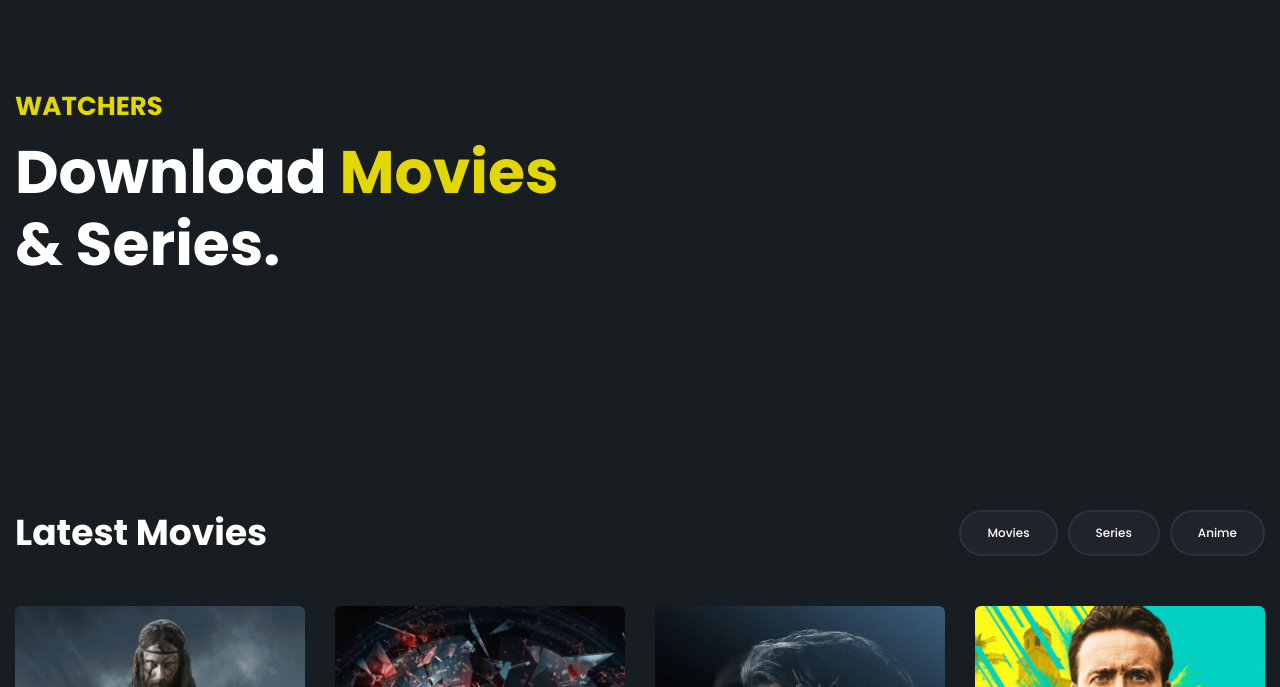
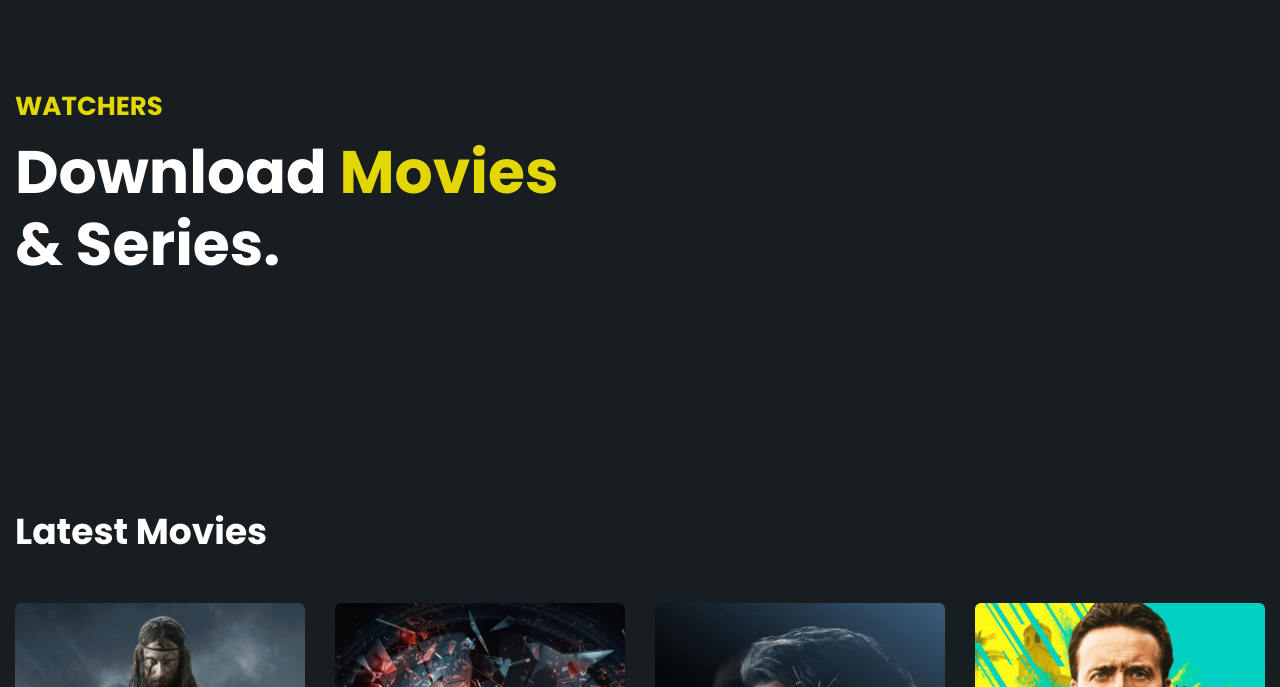
Before and after one commit to Watchers11/watcher.github.io, a plain HTML site: page index.html in a window 1280 px wide. Shown: the part 113-800 px from the top of the page. Drawn offline with nearby package versions, Linux system fonts and the light colour scheme.

Commit message:
Update index.html

```diff
--- a/index.html
+++ b/index.html
@@ -228,7 +228,7 @@
               <h2 class="h2 section-title">Latest Movies</h2>
             </div>
 
-            <ul class="filter-list">
+            <!-- <ul class="filter-list">
 
               <li>
                 <button class="filter-btn">Movies</button>
@@ -242,7 +242,7 @@
                 <button class="filter-btn">Anime</button>
               </li>
 
-            </ul>
+            </ul> -->
 
           </div>
 
```
